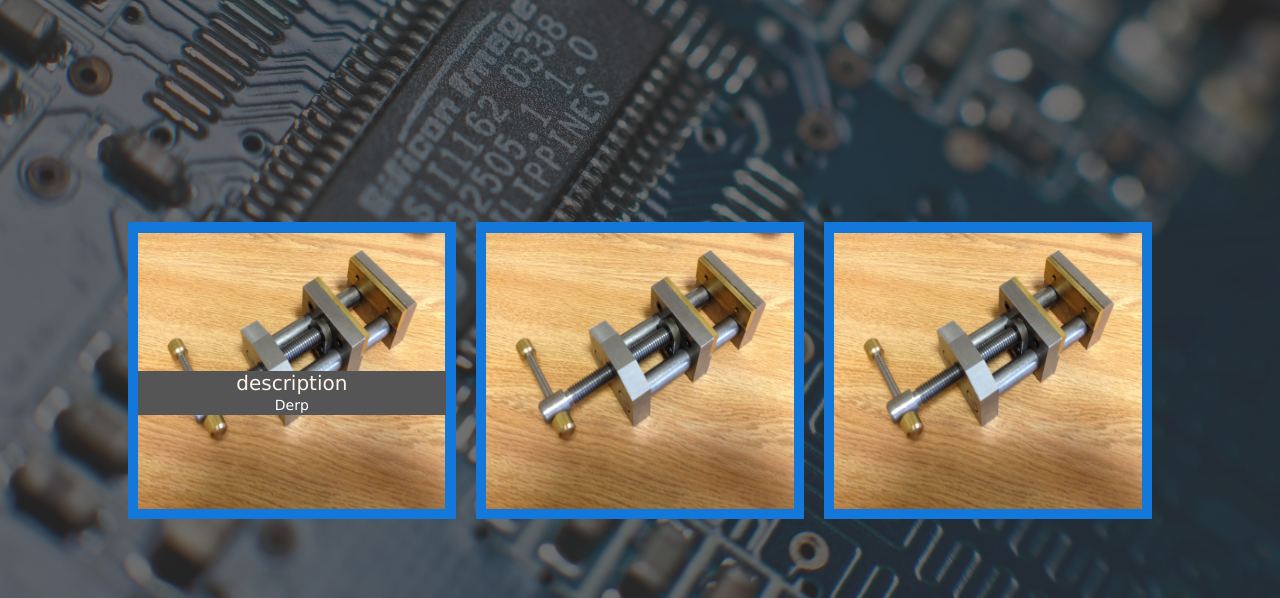
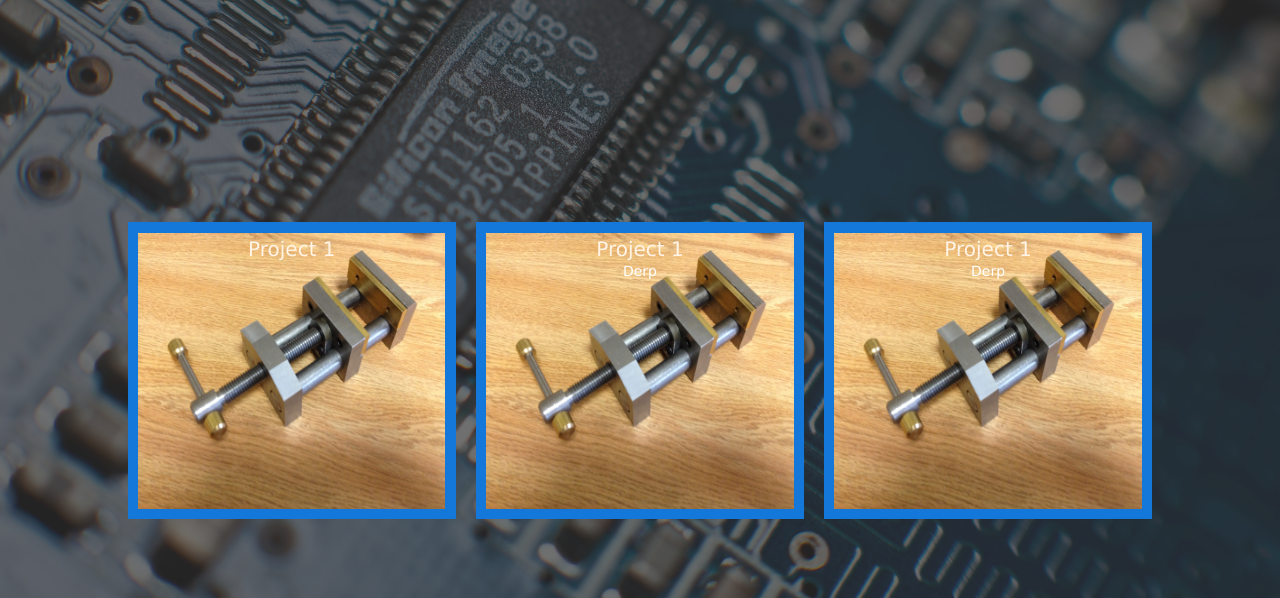
Before and after one commit to ColtThomas/coltthomas.github.io, a PHP site: page / in a window 1280 px wide. Shown: the part 341-939 px from the top of the page. Run offline with PHP 8.4, Linux system fonts and the light colour scheme.

Commit message:
touching up the image hover

```diff
--- a/index.html
+++ b/index.html
@@ -35,25 +35,40 @@
                     <img src="images/project1.JPG" alt="image of project">
                     <div class="title">
                         <h2 class="colorOne">Project 1</h2>
+                        <!--<p class="hide">Derp</p>-->
+                    </div>
+                    <div class="description">
+                        <h2 class="colorOne">description</h2>
+                        <br>
+                        <p >Derp</p>
+                    </div>
+                    <div class="description-background"></div>
+
+
+                </div>
+                <div class="feature-box featureTwo">
+                    <img src="images/project1.JPG" alt="image of project">
+<div class="title">
+                        <h2 class="colorOne">Project 1</h2>
                         <p class="hide">Derp</p>
                     </div>
                     <div class="description">
                         <h2 class="colorOne">description</h2>
                         <p >Derp</p>
                     </div>
-
-                </div>
-                <div class="feature-box featureTwo">
-                    <img src="images/project1.JPG" alt="image of project">
-<!--                    <div class="title">
-                        <h2 class="colorOne">Project 1</h2>
-                    </div>                -->
+                    <div class="description-background"></div>
                 </div>
                 <div class="feature-box featureThree">
                     <img src="images/project1.JPG" alt="image of project">
-<!--                    <div class="title">
+                    <div class="title">
                         <h2 class="colorOne">Project 1</h2>
-                    </div>   -->
+                        <p class="hide">Derp</p>
+                    </div>
+                    <div class="description">
+                        <h2 class="colorOne">description</h2>
+                        <p >Derp</p>
+                    </div>
+                    <div class="description-background"></div>
                 </div>
             </div>
         </div>
--- a/scripts/script.js
+++ b/scripts/script.js
@@ -1,17 +1,20 @@
 
 $(document).ready(function () {
     // Hide the initial description box
-    $(".feature-box .title").hide();
+    $(".feature-box .description").hide();
+    $(".feature-box .description-background").hide();
 
     $(".feature-box").hover(function(){
         console.log("hover in");
-        $(this).children(".title").fadeOut(150);
-        $(this).children(".description").fadeIn(150);
+        $(this).children(".title").fadeOut(50);
+        $(this).children(".description").fadeIn(50);
+        $(this).children(".description-background").fadeIn(50);
 
     }, function(){
         console.log("hover out");
-        $(this).children(".title").fadeIn(150);
-        $(this).children(".description").fadeOut(150);
+        $(this).children(".title").fadeIn(50);
+        $(this).children(".description").fadeOut(50);
+        $(this).children(".description-background").fadeOut(50);
     });
 
 });
--- a/styles/style.css
+++ b/styles/style.css
@@ -153,17 +153,20 @@ background: url("../images/home.jpg") no-repeat center center fixed;
   }
 
 
-  .title , .description{
+  .title , .description, .description-background{
       color: #fff;
-      top: 50%;
-      left: 3%;
-      right: 3%;
+      top: 5%;
+      bottom: 5%;
+      left: 5%;
+      right: 5%;
       position: absolute;
       text-align: center;
       margin: auto;
+      z-index: 3;
+      /*opacity: 0.5;*/
   }
 
-  .description {
+  .description-background {
       /*top: 50%;*/
       /*position: absolute;*/
       /*text-align: center;*/
@@ -171,7 +174,9 @@ background: url("../images/home.jpg") no-repeat center center fixed;
       /*margin: 0 10% 2.5% 10%;*/
       /*height: 50%;*/
       /*color: #fff;*/
+      z-index: 2;
       background-color: #555;
+      opacity: 0.5;
   }
 
   .featureOne {
```
